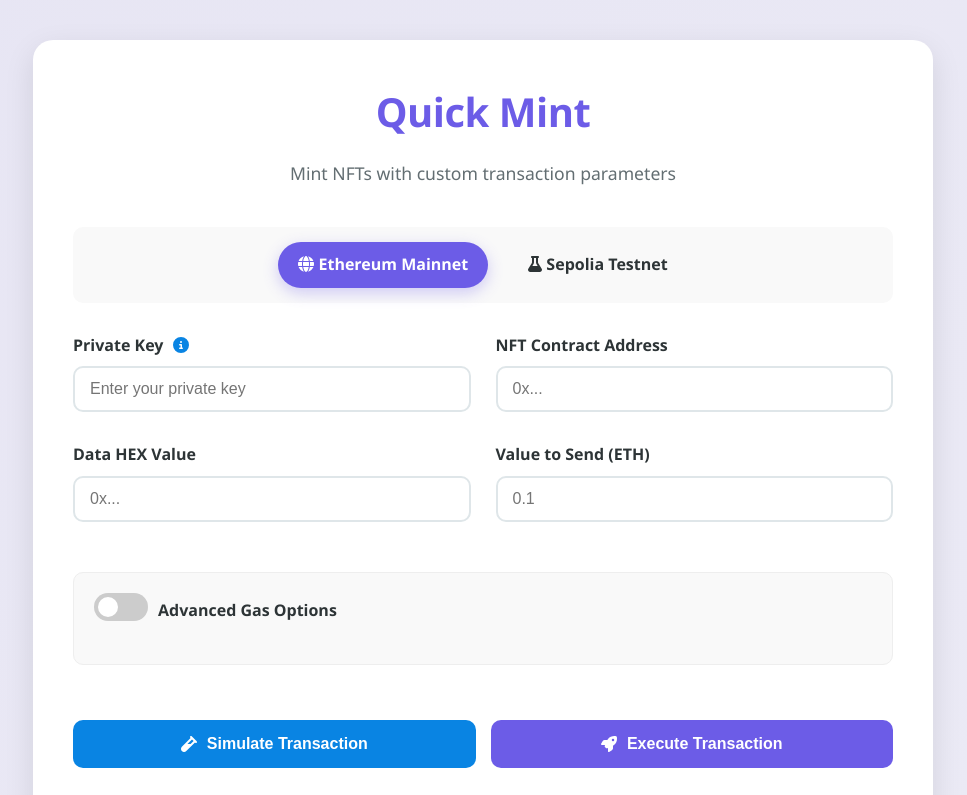
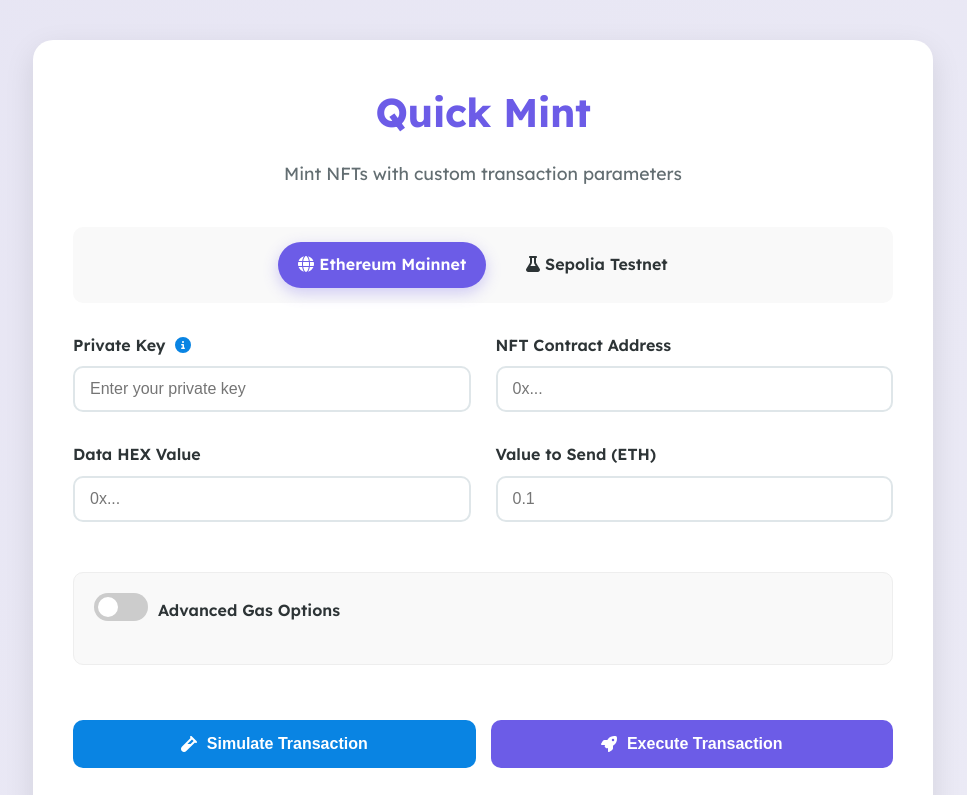
Before and after one commit to Stevesv1/steve-mint, a plain HTML site: page index.html in a window 1280 px wide. Shown: the top 795 px of the page, without its empty margins (157-1124 px from the left). Drawn offline with Linux system fonts and the light colour scheme.

Commit message:
Update index.html

```diff
--- a/index.html
+++ b/index.html
@@ -7,6 +7,8 @@
     <script src="https://cdn.jsdelivr.net/npm/web3@1.10.0/dist/web3.min.js"></script>
     <script src="https://cdnjs.cloudflare.com/ajax/libs/font-awesome/6.4.0/js/all.min.js"></script>
     <style>
+    @import url('https://fonts.googleapis.com/css2?family=Lexend:wght@300;400;500;600;700&display=swap');
+
         :root {
             --primary-color: #6c5ce7;
             --secondary-color: #a29bfe;
@@ -25,7 +27,7 @@
         }
 
         body {
-            font-family: 'Segoe UI', Tahoma, Geneva, Verdana, sans-serif;
+            font-family: 'Lexend', sans-serif;
             line-height: 1.6;
             background-color: #f5f5f5;
             background-image: linear-gradient(135deg, rgba(108, 92, 231, 0.1) 0%, rgba(162, 155, 254, 0.1) 100%);
```
